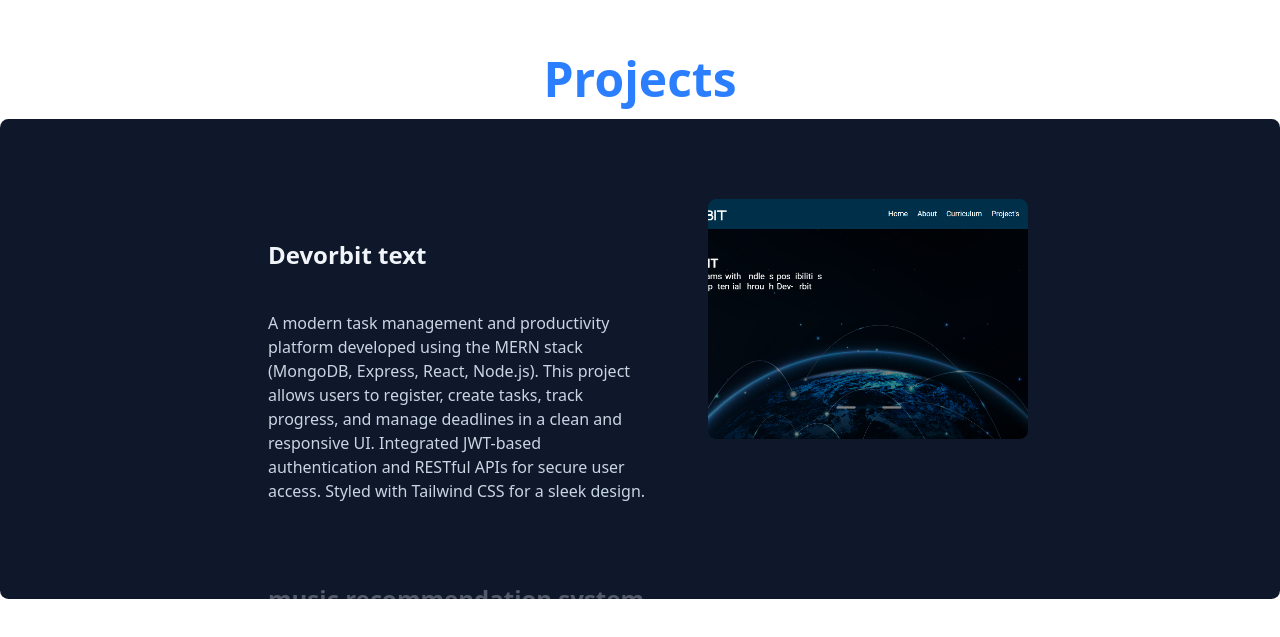
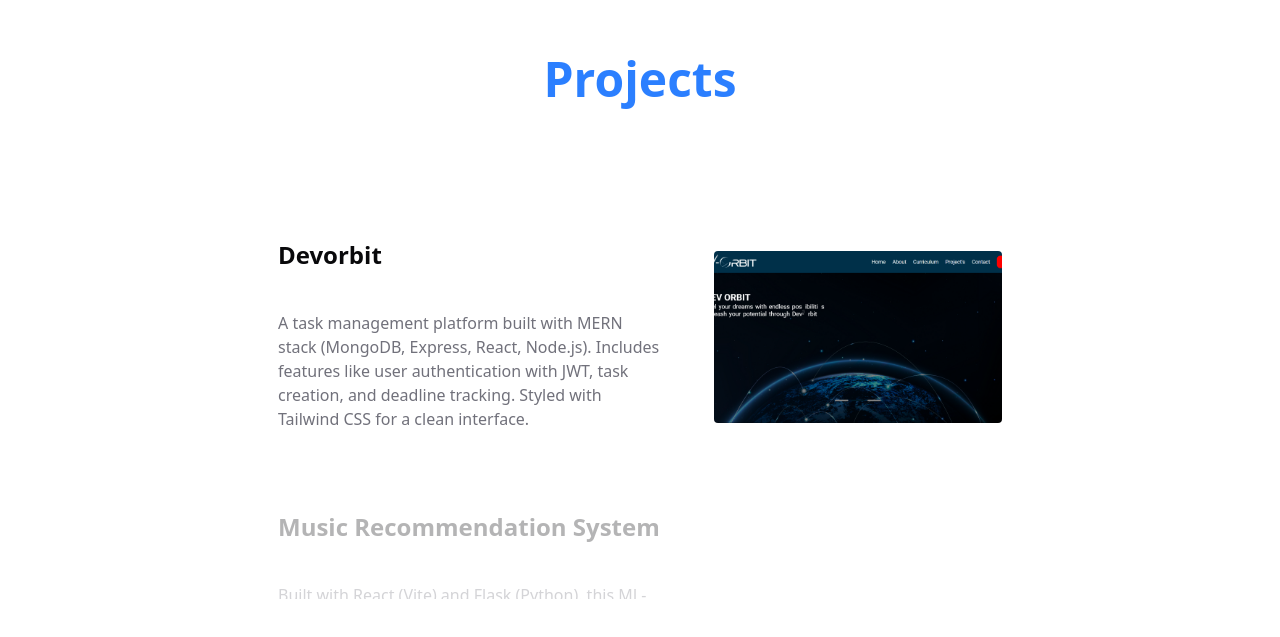
Before and after one commit to SAIKUMAR008212/portfolio, a Next.js app: page / in a window 1280 px wide. Shown: the part 2115-2752 px from the top of the page. Built offline with nearby package versions, Linux system fonts and the light colour scheme.

Commit message:
updated the ui for the projects

```diff
--- a/package.json
+++ b/package.json
@@ -18,6 +18,7 @@
     "@tabler/icons-react": "^3.34.0",
     "class-variance-authority": "^0.7.1",
     "clsx": "^2.1.1",
+    "framer-motion": "^12.19.1",
     "lucide-react": "^0.511.0",
     "motion": "^12.19.1",
     "next": "15.3.2",
--- a/src/components/Nav/page.tsx
+++ b/src/components/Nav/page.tsx
@@ -17,8 +17,8 @@ export default function Nav() {
                     <Link href="#about" className="hover:text-primary transition-colors">About</Link>
                     <Link href="#skills" className="hover:text-primary transition-colors">Skills</Link>
                     <Link href="#Projects" className="hover:text-primary transition-colors">Projects</Link>
+                    <Link href="#services" className="hover:text-primary transition-colors">Services</Link>
                     <Link href="#contact" className="hover:text-primary transition-colors">Contact</Link>
-                    <Link href="#services" className="hover:text-primary transition-colors">Services</Link>
                     <a href="/resume.pdf" target="_blank" rel="noopener noreferrer">
                         <Button variant="outline" size="icon" className="ml-2" aria-label="Resume">
                             <svg xmlns="http://www.w3.org/2000/svg" className="w-5 h-5" fill="none" viewBox="0 0 24 24" stroke="currentColor">
--- a/src/components/project/page.tsx
+++ b/src/components/project/page.tsx
@@ -1,66 +1,67 @@
-// Project.tsx
-
 import React from 'react';
 import { StickyScroll } from '../ui/sticky-scroll-reveal';
 
 const content = [
   {
-    title: " Devorbit text",
-    description:
-      "A modern task management and productivity platform developed using the MERN stack (MongoDB, Express, React, Node.js). This project allows users to register, create tasks, track progress, and manage deadlines in a clean and responsive UI. Integrated JWT-based authentication and RESTful APIs for secure user access. Styled with Tailwind CSS for a sleek design.",
+    title: "Devorbit",
+    description: (
+      <p>
+        A task management platform built with MERN stack (MongoDB, Express, React, Node.js). Includes features like user authentication with JWT, task creation, and deadline tracking. Styled with Tailwind CSS for a clean interface.
+      </p>
+    ),
     content: (
-      <div className="flex h-full w-full items-center justify-center bg-[linear-gradient(to_bottom_right,var(--cyan-500),var(--emerald-500))] text-white">
+      <div className="flex flex-col items-center justify-center h-full w-full bg-[linear-gradient(to_bottom_right,var(--cyan-500),var(--emerald-500))] text-white p-4">
+        <h2 className="text-xl font-bold mb-2 text-center">Devorbit</h2>
         <img
-          src="Devorbit.png"
-          width={300}
-          height={300}
-          className="h-full w-full object-cover"
-          alt="linear board demo"
-        />
-
-      </div>
-    ),
-  },
-  {
-    title: "music recommendation system",
-    description:
-      "An intelligent web app that suggests music based on user preferences using machine learning. Built with React (Vite) on the frontend and a Flask (Python) backend with KNN and data from a CSV dataset. Clean UI with Tailwind CSS and real-time recommendations via REST APIs.See changes as they happen. With our platform, you can track every modification in real time. No more confusion about the latest version of your project. Say goodbye to the chaos of version control and embrace the simplicity of real-time updates.",
-    content: (
-      <div className="flex h-full w-full items-center justify-center text-white">
-        <img
-          src="/linear.webp"
-          width={300}
-          height={300}
-          className="h-full w-full object-cover"
-          alt="linear board demo"
+          src="devorbit.png"
+          alt="Devorbit demo"
+          className="w-full h-full object-cover rounded"
         />
       </div>
     ),
   },
   {
-    title: "Version control",
-    description:
-      "Experience real-time updates and never stress about version control again. Our platform ensures that you're always working on the most recent version of your project, eliminating the need for constant manual updates. Stay in the loop, keep your team aligned, and maintain the flow of your work without any interruptions.",
+    title: "Music Recommendation System",
+    description: (
+      <p>
+        Built with React (Vite) and Flask (Python), this ML-powered app uses the KNN algorithm to recommend songs based on user preferences from a CSV dataset. Real-time responses via REST APIs and styled with Tailwind.
+      </p>
+    ),
     content: (
-      <div className="flex h-full w-full items-center justify-center bg-[linear-gradient(to_bottom_right,var(--orange-500),var(--yellow-500))] text-white">
+      <div className="flex flex-col items-center justify-center h-full w-full bg-gradient-to-br from-indigo-500 to-purple-600 text-white p-4">
+        <h2 className="text-xl font-bold mb-2 text-center">Music Recommendation</h2>
         <img
           src="/linear.webp"
-          width={300}
-          height={300}
-          className="h-full w-full object-cover"
-          alt="linear board demo"
+          alt="Music Recommendation demo"
+          className="w-full h-full object-cover rounded"
         />
       </div>
     ),
   },
-
+  {
+    title: "Version Control Panel",
+    description: (
+      <p>
+        A collaborative platform to monitor and maintain the latest version of any project with real-time updates. No more merge conflicts — just clean, automatic version syncing.
+      </p>
+    ),
+    content: (
+      <div className="flex flex-col items-center justify-center h-full w-full bg-gradient-to-br from-orange-500 to-yellow-400 text-white p-4">
+        <h2 className="text-xl font-bold mb-2 text-center">Version Control</h2>
+        <img
+          src="/linear.webp"
+          alt="Version Control demo"
+          className="w-full h-full object-cover rounded"
+        />
+      </div>
+    ),
+  },
 ];
 
 export default function Project() {
   return (
     <div className="w-full py-4">
-    <p className="text-3xl md:text-5xl text-center font-bold text-primary mb-4">Projects</p>
-
+      <p className="text-3xl md:text-5xl text-center font-bold text-primary mb-4">Projects</p>
       <StickyScroll content={content} />
     </div>
   );
--- a/src/components/ui/sticky-scroll-reveal.tsx
+++ b/src/components/ui/sticky-scroll-reveal.tsx
@@ -1,7 +1,8 @@
 "use client";
-import React, { useEffect, useRef, useState } from "react";
-import { useMotionValueEvent, useScroll } from "motion/react";
-import { motion } from "motion/react";
+
+import React, { useRef, useState } from "react";
+import { useMotionValueEvent, useScroll } from "framer-motion"; // Use correct package
+import { motion } from "framer-motion";
 import { cn } from "@/lib/utils";
 
 export const StickyScroll = ({
@@ -10,19 +11,20 @@ export const StickyScroll = ({
 }: {
   content: {
     title: string;
-    description: string;
-    content?: React.ReactNode | any;
+    description: React.ReactNode;
+    content?: React.ReactNode;
   }[];
   contentClassName?: string;
 }) => {
-  const [activeCard, setActiveCard] = React.useState(0);
+  const [activeCard, setActiveCard] = useState(0);
+  // eslint-disable-next-line @typescript-eslint/no-explicit-any
   const ref = useRef<any>(null);
+
   const { scrollYProgress } = useScroll({
-    // uncomment line 22 and comment line 23 if you DONT want the overflow container and want to have it change on the entire page scroll
-    // target: ref
     container: ref,
     offset: ["start start", "end start"],
   });
+
   const cardLength = content.length;
 
   useMotionValueEvent(scrollYProgress, "change", (latest) => {
@@ -30,66 +32,33 @@ export const StickyScroll = ({
     const closestBreakpointIndex = cardsBreakpoints.reduce(
       (acc, breakpoint, index) => {
         const distance = Math.abs(latest - breakpoint);
-        if (distance < Math.abs(latest - cardsBreakpoints[acc])) {
-          return index;
-        }
-        return acc;
+        return distance < Math.abs(latest - cardsBreakpoints[acc]) ? index : acc;
       },
       0,
     );
     setActiveCard(closestBreakpointIndex);
   });
 
-  const backgroundColors = [
-    "#0f172a", // slate-900
-    "#000000", // black
-    "#171717", // neutral-900
-  ];
-  const linearGradients = [
-    "linear-gradient(to bottom right, #06b6d4, #10b981)", // cyan-500 to emerald-500
-    "linear-gradient(to bottom right, #ec4899, #6366f1)", // pink-500 to indigo-500
-    "linear-gradient(to bottom right, #f97316, #eab308)", // orange-500 to yellow-500
-  ];
-
-  const [backgroundGradient, setBackgroundGradient] = useState(
-    linearGradients[0],
-  );
-
-  useEffect(() => {
-    setBackgroundGradient(linearGradients[activeCard % linearGradients.length]);
-  }, [activeCard]);
-
   return (
     <motion.div
-      animate={{
-        backgroundColor: backgroundColors[activeCard % backgroundColors.length],
-      }}
-      className="relative flex h-[30rem] justify-center space-x-10 overflow-y-auto rounded-md p-10"
+      className="relative flex h-[30rem] justify-center space-x-5 overflow-y-auto rounded-md p-10"
       ref={ref}
     >
-      <div className="div relative flex items-start px-4">
+      <div className="relative flex items-start px-4">
         <div className="max-w-2xl">
           {content.map((item, index) => (
             <div key={item.title + index} className="my-20">
               <motion.h2
-                initial={{
-                  opacity: 0,
-                }}
-                animate={{
-                  opacity: activeCard === index ? 1 : 0.3,
-                }}
-                className="text-2xl font-bold text-slate-100"
+                initial={{ opacity: 0 }}
+                animate={{ opacity: activeCard === index ? 1 : 0.3 }}
+                className="text-2xl font-bold text-foreground"
               >
                 {item.title}
               </motion.h2>
               <motion.p
-                initial={{
-                  opacity: 0,
-                }}
-                animate={{
-                  opacity: activeCard === index ? 1 : 0.3,
-                }}
-                className="text-kg mt-10 max-w-sm text-slate-300"
+                initial={{ opacity: 0 }}
+                animate={{ opacity: activeCard === index ? 1 : 0.3 }}
+                className="text-kg mt-10 max-w-sm text-muted-foreground"
               >
                 {item.description}
               </motion.p>
@@ -99,9 +68,8 @@ export const StickyScroll = ({
         </div>
       </div>
       <div
-        style={{ background: backgroundGradient }}
         className={cn(
-          "sticky top-10 hidden h-60 w-80 overflow-hidden rounded-md bg-white lg:block",
+          "sticky top-10 hidden h-60 w-80 overflow-hidden rounded-md lg:block",
           contentClassName,
         )}
       >
```
Also changed, not shown: public/Devorbit.png, 1 other file (tests, documents, lock files or other folders).
